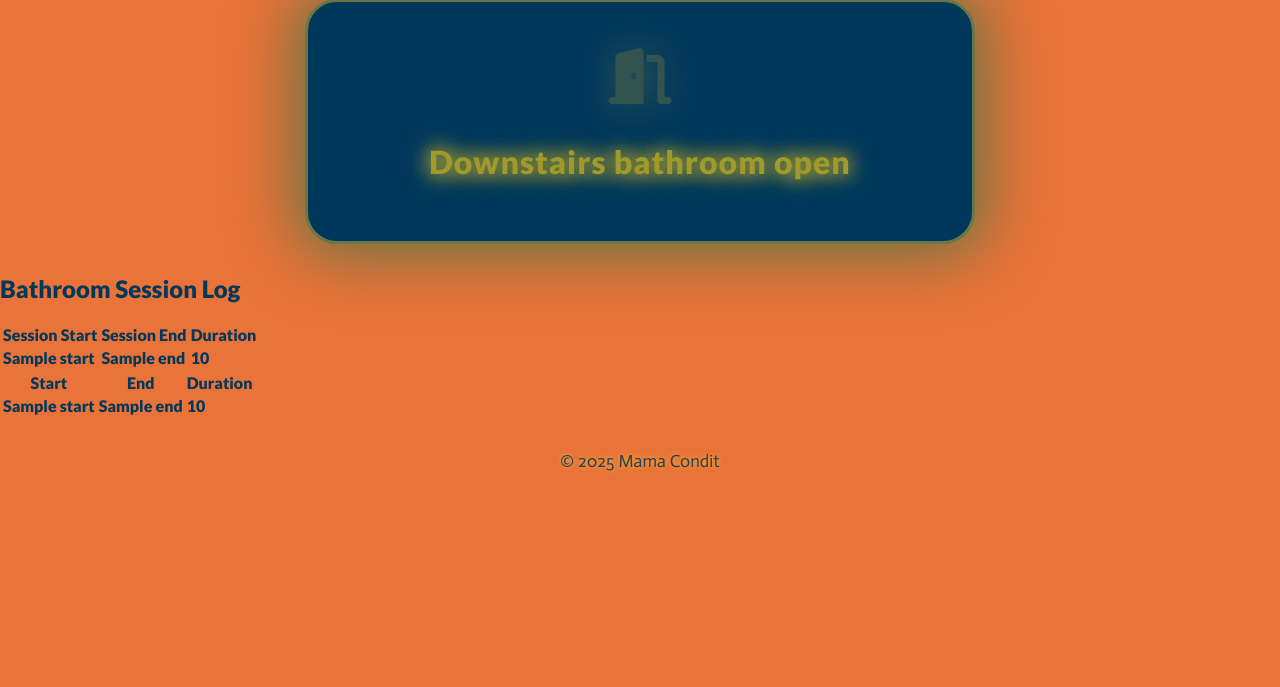
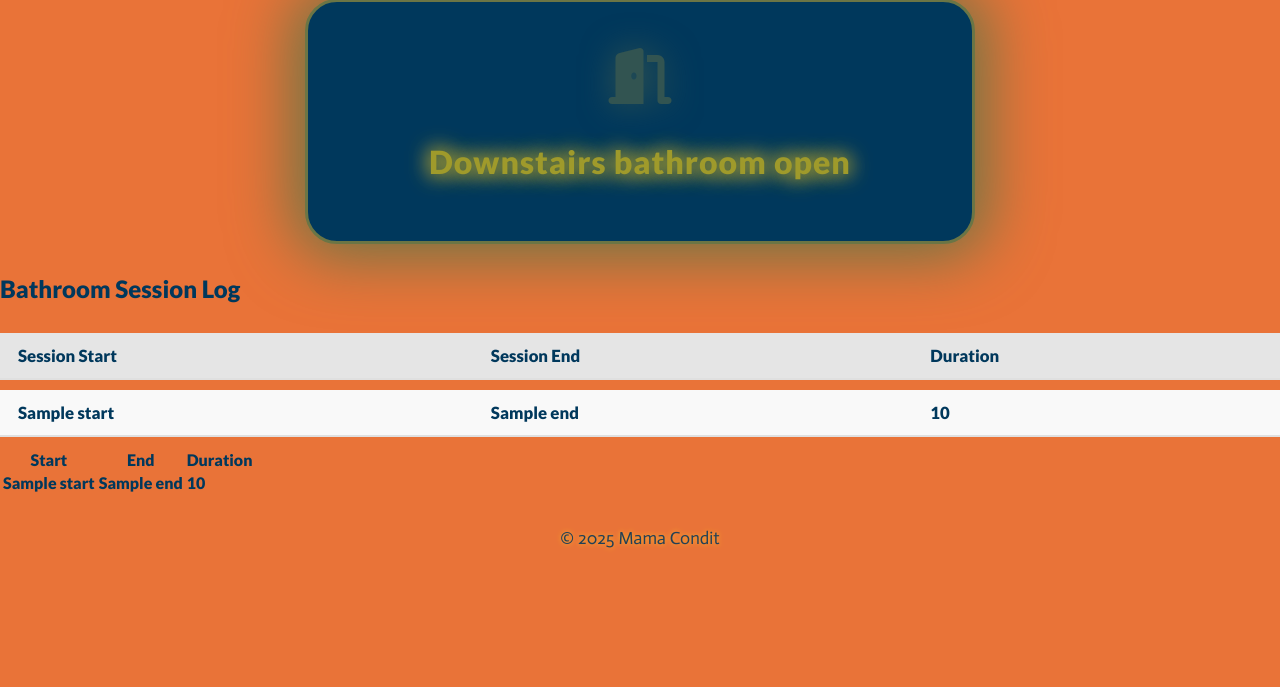
Before and after one commit to KCondit/door-timer, a Flask app: template templates/index.html in a window 1280 px wide. Shown: the part 61-748 px from the top of the page. Run offline with Flask 3, Linux system fonts and the light colour scheme; the template is opened without the code that fills it: most values are stand-ins (such as "Sample title", 1, 10 or a date in 2020); some libraries are stand-ins or nearby versions.

Commit message:
Update styles.css

```diff
--- a/static/styles.css
+++ b/static/styles.css
@@ -8,7 +8,25 @@ body {
     color: #00385c; /* Navy blue text for better contrast */
     overflow-x: hidden;
 }
+.session-table {
+  width: 100%;
+  border-collapse: separate;
+  border-spacing: 0 10px;
+  margin-top: 20px;
+}
 
+.session-table th, .session-table td {
+  padding: 12px 18px;
+  text-align: left;
+  background: #f9f9f9;
+  border-bottom: 2px solid #e0e0e0;
+  font-size: 1.05em;
+}
+
+.session-table th {
+  background: #e5e5e5;
+  font-weight: bold;
+}
 .dashboard-card {
     max-width: 600px;
     margin: 60px auto 30px auto;
```
